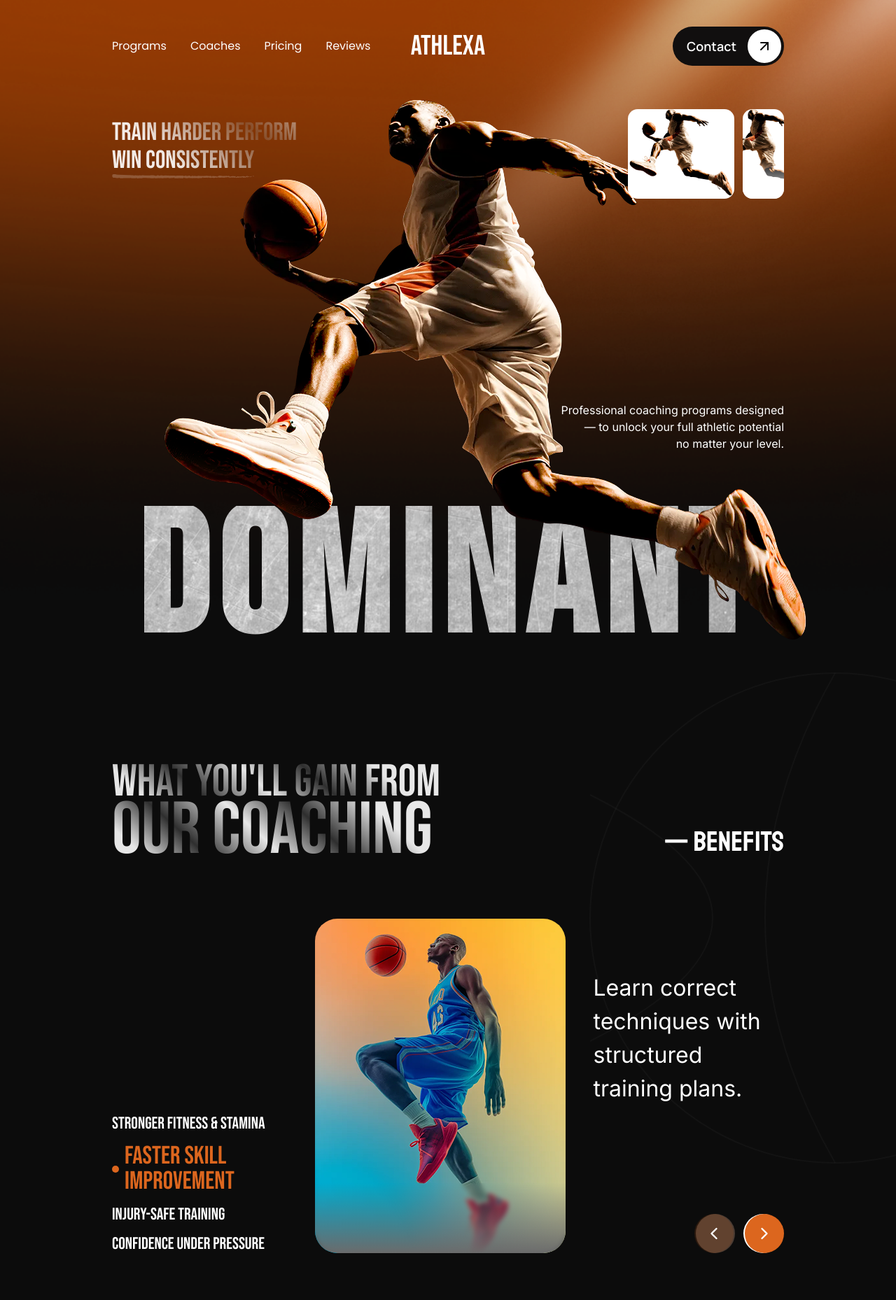
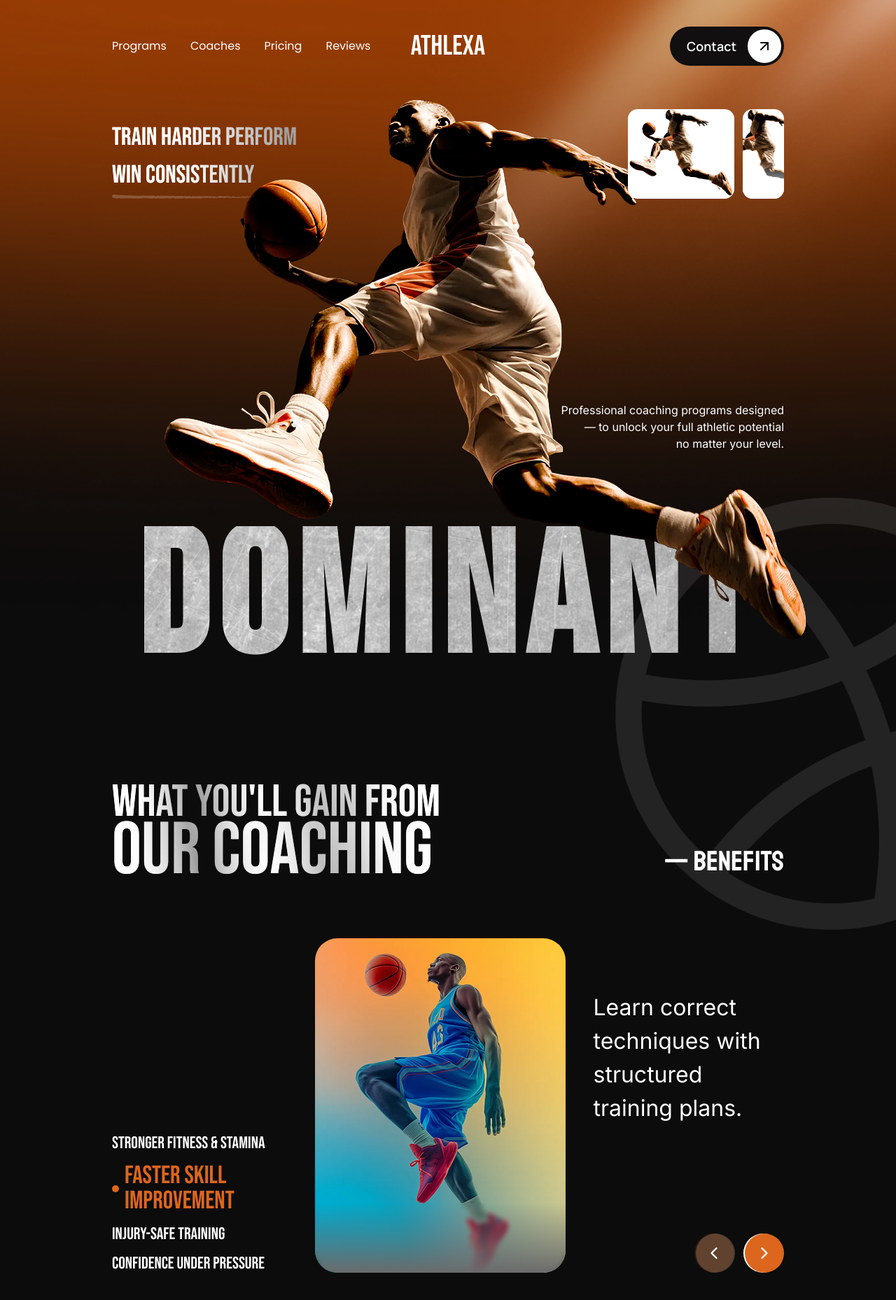
Before and after one commit to tmsakil19/athlexa, a Next.js app: page / in a window 1280 px wide. Shown: the top 1858 px of the page at 70% size. Built offline with nearby package versions, Linux system fonts and the light colour scheme.

Commit message:
refactor: update gradient styles and replace SVG background with image in BenefitsSection

```diff
--- a/src/app/globals.css
+++ b/src/app/globals.css
@@ -105,14 +105,10 @@
   --brand-gray: #242424;
 
   /* Gradient for metallic text */
-  --gradient-metallic: linear-gradient(
-    222deg,
-    rgba(255, 255, 255, 0.9) 19%,
-    rgba(153, 153, 153, 0.25) 38%,
-    rgba(255, 255, 255, 0.9) 55%,
-    rgba(153, 153, 153, 0.25) 74%,
-    rgba(255, 255, 255, 0.9) 90%
-  );
+
+    --gradient-metallic: linear-gradient(254deg, rgba(255, 255, 255, 0.90) 18.93%, rgba(153, 153, 153, 0.25) 37.87%, rgba(255, 255, 255, 0.90) 54.98%, rgba(153, 153, 153, 0.25) 73.71%, rgba(255, 255, 255, 0.90) 89.61%), linear-gradient(93deg, #FFF 2%, #999 27.65%, #FFF 50.83%, #999 76.19%, #FFF 97.74%);
+
+  --gradient-metallic2: linear-gradient(254deg, rgba(255, 255, 255, 0.90) 18.93%, rgba(153, 153, 153, 0.25) 37.87%, rgba(255, 255, 255, 0.90) 54.98%, rgba(153, 153, 153, 0.25) 73.71%, rgba(255, 255, 255, 0.90) 89.61%), linear-gradient(93deg, #FFF 2%, #999 27.65%, #FFF 50.83%, #999 76.19%, #FFF 97.74%);
 }
 
 .dark {
--- a/src/components/benefits/BenefitsSection.tsx
+++ b/src/components/benefits/BenefitsSection.tsx
@@ -2,37 +2,15 @@ import { benefitsConfig } from "@/config/benefits";
 import { BenefitsContent } from "./BenefitsContent";
 import { BenefitsImage } from "./BenefitsImage";
 import { ArrowButton } from "@/components/ui/ArrowButton";
+import Image from "next/image";
 
 export function BenefitsSection() {
   return (
     <section className="relative bg-brand-black px-6 pb-20 pt-16 md:px-10 lg:px-[160px] lg:pb-[120px] lg:pt-[155px]">
       {/* Decorative basketball circle - right side */}
-      <div className="pointer-events-none absolute right-0 top-0 hidden h-[752px] w-[487px] opacity-20 lg:block">
-        <svg
-          viewBox="0 0 487 752"
-          fill="none"
-          className="h-full w-full"
-        >
-          <circle
-            cx="400"
-            cy="376"
-            r="350"
-            stroke="rgba(255,255,255,0.15)"
-            strokeWidth="2"
-          />
-          <path
-            d="M400 26 Q200 376 400 726"
-            stroke="rgba(255,255,255,0.15)"
-            strokeWidth="2"
-            fill="none"
-          />
-          <path
-            d="M50 200 Q400 376 50 552"
-            stroke="rgba(255,255,255,0.15)"
-            strokeWidth="2"
-            fill="none"
-          />
-        </svg>
+      <div className="pointer-events-none absolute right-0 -top-108 hidden size-full max-w-100 xl:max-w-110 2xl:max-w-131.5 lg:block">
+
+        <Image src={"/images/half-ball-bg.png"} alt="Half basketball background" fill className="object-contain" />
       </div>
 
       {/* ===== Section Header ===== */}
@@ -42,7 +20,7 @@ export function BenefitsSection() {
           <p
             className="font-bebas text-[32px] uppercase sm:text-[48px] lg:text-[64px]"
             style={{
-              backgroundImage: "var(--gradient-metallic)",
+              backgroundImage: "var(--gradient-metallic2)",
               WebkitBackgroundClip: "text",
               backgroundClip: "text",
               color: "transparent",
@@ -53,7 +31,7 @@ export function BenefitsSection() {
           <p
             className="font-bebas text-[48px] uppercase sm:text-[72px] lg:text-[105px]"
             style={{
-              backgroundImage: "var(--gradient-metallic)",
+              backgroundImage: "var(--gradient-metallic2)",
               WebkitBackgroundClip: "text",
               backgroundClip: "text",
               color: "transparent",
--- a/src/components/hero/HeroSection.tsx
+++ b/src/components/hero/HeroSection.tsx
@@ -26,23 +26,27 @@ export function HeroSection() {
 
         {/* ========== HERO HEADING (top-left, over player) ========== */}
         <div className="relative z-10 px-6 pt-[100px] md:px-10 lg:px-[160px] lg:pt-[170px]">
+
           <h1
-            className="font-bebas text-[28px] leading-[1.1] sm:text-[32px] md:text-[36px]"
-            style={{
+            className="font-bebas text-[28px] leading-normal sm:text-[32px] md:text-[36px]"
+          >
+            <span className="block" style={{
               backgroundImage: "var(--gradient-metallic)",
               WebkitBackgroundClip: "text",
               backgroundClip: "text",
               color: "transparent",
-            }}
-          >
-            <span className="block">{heroConfig.headingLine1}</span>
-            <span className="block">
+            }}>{heroConfig.headingLine1}</span>
+
+
+            <span className="block" style={{
+              backgroundImage: "var(--gradient-metallic)",
+              WebkitBackgroundClip: "text",
+              backgroundClip: "text",
+              color: "transparent",
+            }}>
               {heroConfig.headingLine2}
             </span>
           </h1>
-
-          {/* Decorative orange-to-transparent line */}
-          {/* <div className="mt-4 h-[3px] w-[203px] bg-linear-to-r from-white to-transparent" /> */}
           <TextBottomBorderIcon />
         </div>
 
@@ -100,6 +104,6 @@ export function HeroSection() {
           </p>
         </div>
       </div>
-    </section>
+    </section >
   );
 }
--- a/src/components/layout/Navbar.tsx
+++ b/src/components/layout/Navbar.tsx
@@ -41,7 +41,7 @@ export function Navbar() {
       {/* CTA Button */}
       <a
         href={navigationConfig.ctaHref}
-        className="flex items-center gap-4 rounded-full bg-brand-dark py-1 pl-1 pr-1 pl-5"
+        className="flex items-center gap-4 rounded-full bg-brand-dark py-1 pr-1 pl-6"
       >
 
         <span className="hidden font-manrope text-[18px] font-semibold leading-[27px] text-white md:block">
```
